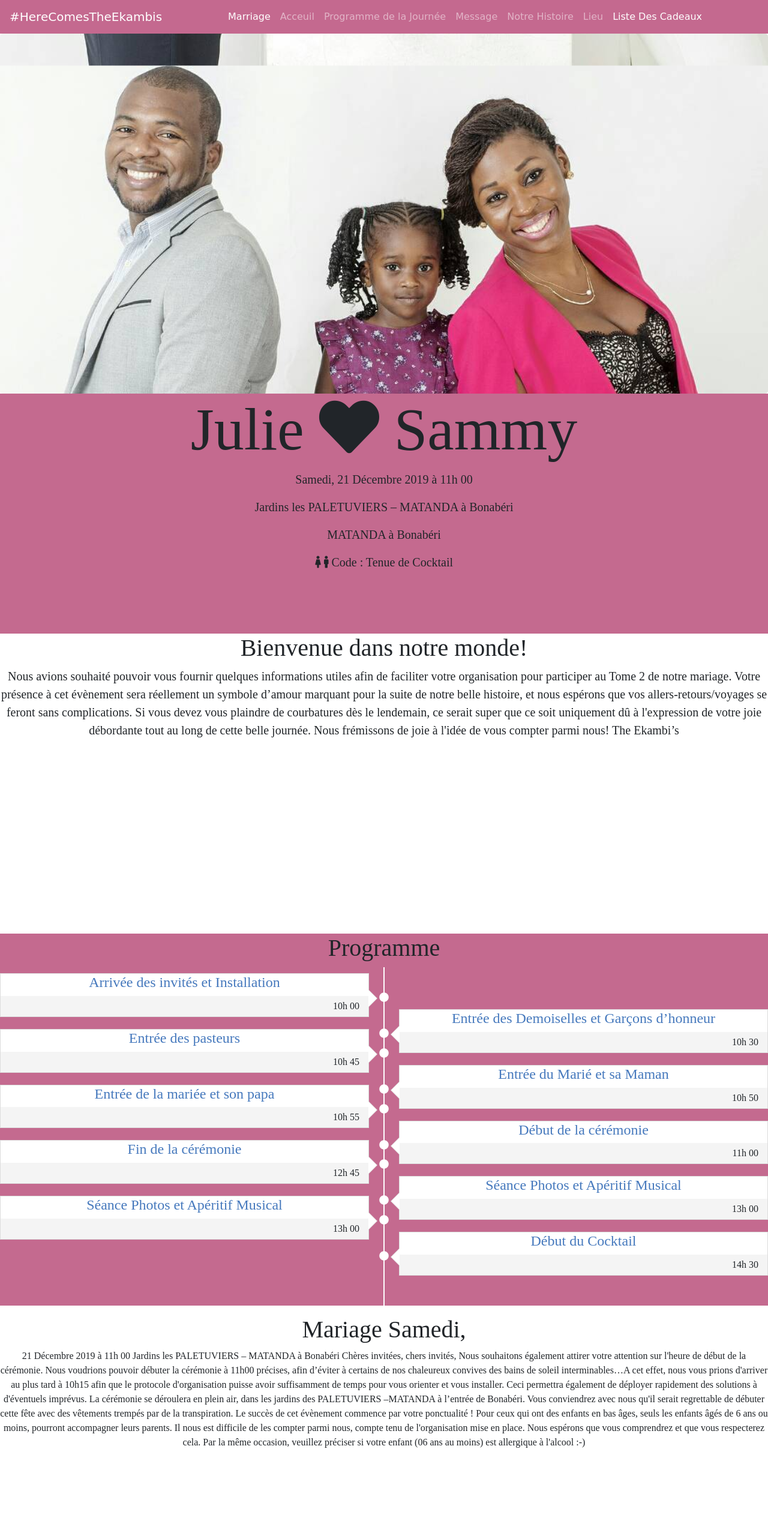
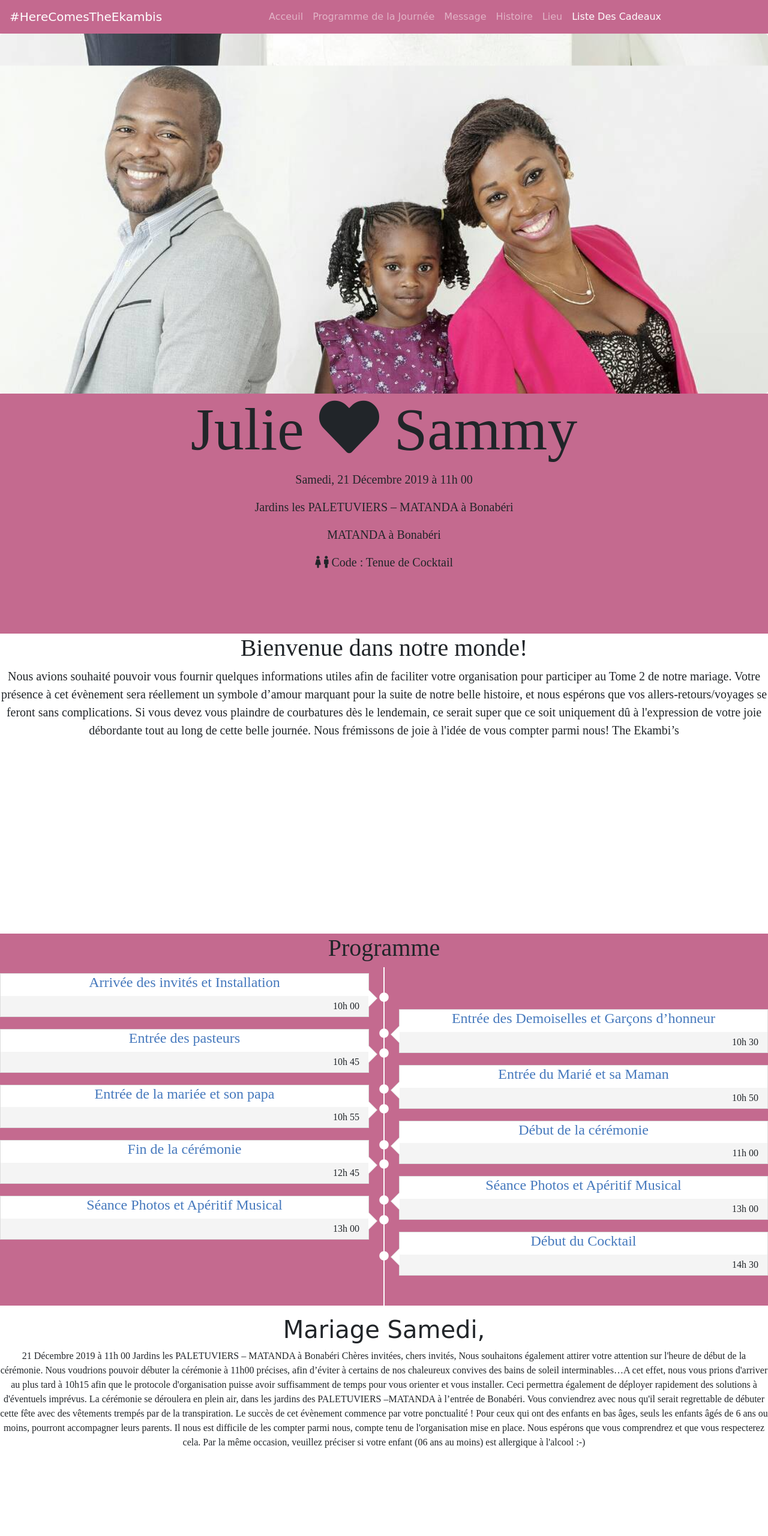
Before and after one commit to roncodingenthusiast/bulma-practice-website, a plain HTML site: page index.html in a window 1280 px wide. Shown: the top 2560 px of the page at 60% size. Drawn offline with nearby package versions, Linux system fonts and the light colour scheme.

Commit message:
fixed some booboos

```diff
--- a/css/style.css
+++ b/css/style.css
@@ -54,7 +54,8 @@
 }
 .histoire-tab {
   background-image: url("../img/bg/pink-bg.png");
-  min-height: 400px;
+  min-height: 300px;
+  background-position: 20% -10%;
 }
 .message-tab {
   background-image: url("../img/family2.jpeg");
@@ -71,6 +72,10 @@
 
 body {
   font-family: "Neue Helvetica";
+}
+
+.cursive-font {
+  font-family: cursive;
 }
 
 /* -----------------------------------------------
--- a/index.html
+++ b/index.html
@@ -49,13 +49,15 @@
         id="main-navbar-opt"
       >
         <ul class="navbar-nav mx-auto">
-          <li class="nav-item active text-center">
+          <!-- <li class="nav-item active text-center">
             <a class="nav-link" href="#welcome"
               >Marriage <span class="sr-only">(current)</span></a
             >
-          </li>
+          </li> -->
           <li class="nav-item text-center">
-            <a class="nav-link" href="#acceuil">Acceuil</a>
+            <a class="nav-link" href="#acceuil"
+              >Acceuil <span class="sr-only">(current)</span></a
+            >
           </li>
           <!-- <li class="nav-item text-center">
             <a class="nav-link" href="#marriage-message">Mariage Message</a>
@@ -67,7 +69,7 @@
             <a class="nav-link" href="#message">Message</a>
           </li>
           <li class="nav-item text-center">
-            <a class="nav-link" href="#histoire">Notre Histoire</a>
+            <a class="nav-link" href="#histoire">Histoire</a>
           </li>
           <li class="nav-item text-center">
             <a class="nav-link" href="#lieu">Lieu</a>
@@ -333,7 +335,7 @@
         </ul>
       </div>
       <div id="message" class="paral marriage-tab text-center">
-        <h1>Mariage Samedi,</h1>
+        <h1 class="cursive-font">Mariage Samedi,</h1>
         21 Décembre 2019 à 11h 00 Jardins les PALETUVIERS – MATANDA à Bonabéri
         Chères invitées, chers invités, Nous souhaitons également attirer votre
         attention sur l&#39;heure de début de la cérémonie. Nous voudrions
@@ -368,7 +370,7 @@
               </div>
               <div class="timeline-body">
                 <p>
-                  Un vol Royal Air Maroc : Un gars, Une fille…Là où tout a
+                  Un vol Royal Air Maroc : Un gars, Une fille. Là où tout a
                   commencé
                 </p>
               </div>
```
